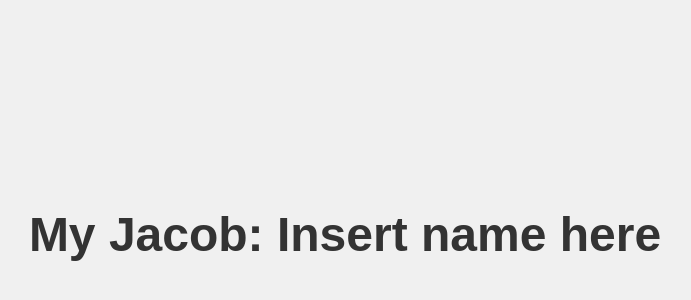
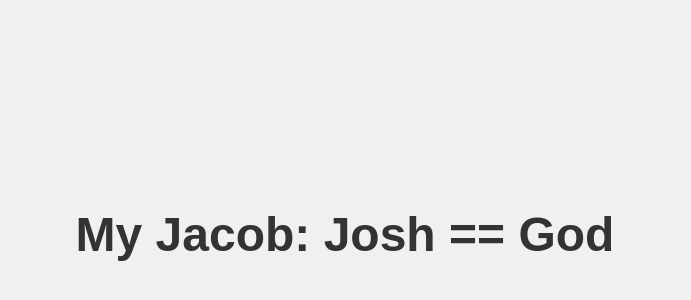
Before and after one commit to TherealrealJmusic/-GitHubTutorialCLI-, a plain HTML site: page index.htm in a window 1280 px wide. Shown: the part 166-466 px from the top of the page, without its empty margins (295-986 px from the left). Drawn offline with Linux system fonts and the light colour scheme.

Commit message:
Update index.htm

```diff
--- a/index.htm
+++ b/index.htm
@@ -21,6 +21,7 @@
     </style>
 </head>
 <body>
-    <h1>My Jacob: Insert name here</h1>
+    <h1>My Jacob: Josh == God <u></u></h1>
+
 </body>
 </html>
```
